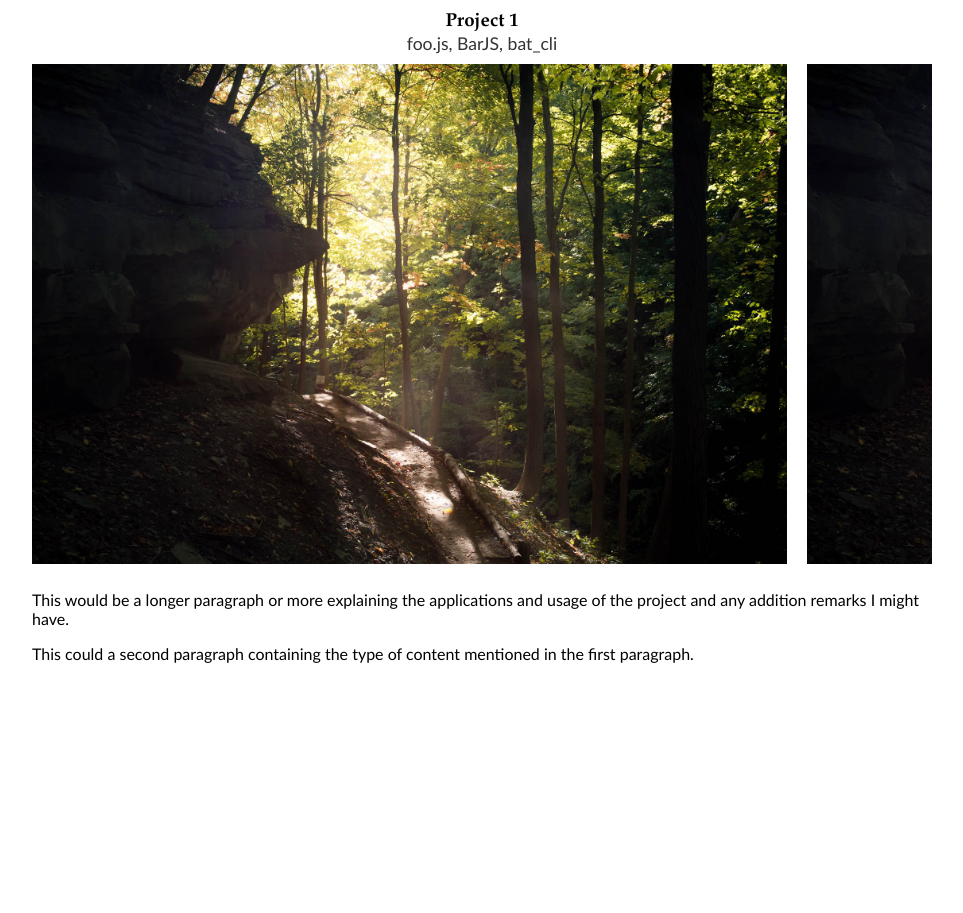
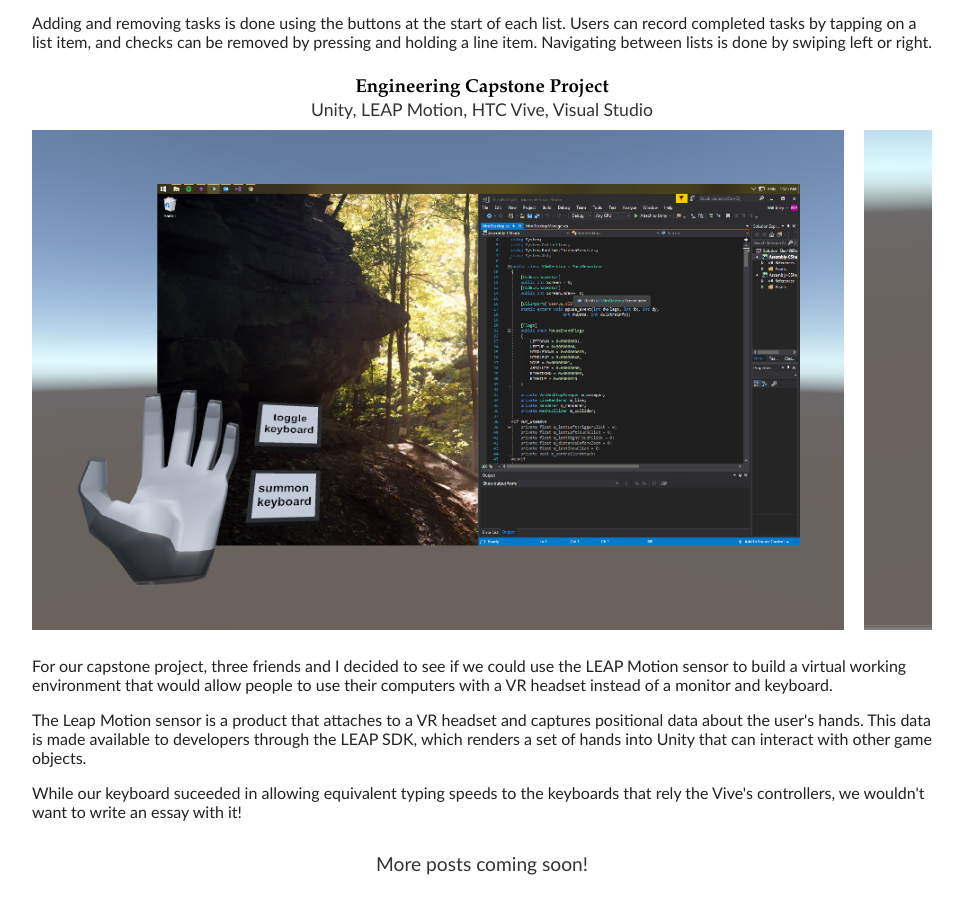
Before and after one commit to qwalley/qwalley.github.io, a plain HTML site: page index.html in a window 1280 px wide. Shown: the part 1195-2108 px from the top of the page, without its empty margins (158-1121 px from the left). Before the commit the page ends 1889 px from the top, so only its background shows below. Drawn offline with Linux system fonts and the light colour scheme.

Commit message:
added capstone project

```diff
--- a/index.html
+++ b/index.html
@@ -26,6 +26,9 @@
 		</div>
 	</div>
 	<div class="projects_list">
+		<span style="display: block; text-align: center; font-size: 1.2em; color: #333; padding: 10px 60px;">
+		I'll use this page to post projects that I completed at school and in my freetime, I'll also post about some of my hobbies.
+		</span>
 		<!-- container for project blocks -->
 		<h2 class="topic">Programming Projects</h2>
 		<div class="project_container">
@@ -54,14 +57,43 @@
 		</div>
 		<div class="project_container">
 			<!-- sample project block -->
+			<h3 class="project_title">Engineering Capstone Project</h3>
+			<span class="project_subtitle">Unity, LEAP Motion, HTC Vive, Visual Studio</span>
+			<div class="side_scroller">
+				<div class="side_scroller_content">
+					<!-- block to hold images -->
+					<img src="./images/capstone/hand menu.PNG" alt="hand menu">
+					<img src="./images/capstone/ourkeyboard.PNG" alt="keyboard prototype">
+					<img src="./images/capstone/unity.PNG" alt="unity environment">
+
+				</div>
+			</div>
+			<p>
+				For our capstone project, three friends and I decided to see if we could use the LEAP Motion sensor to build a virtual working environment that would allow people to use their computers with a VR headset instead of a monitor and keyboard.
+			</p>
+			<p>
+				The Leap Motion sensor is a product that attaches to a VR headset and captures positional data about the user's hands. This data is made available to developers through the LEAP SDK, which renders a set of hands into Unity that can interact with other game objects.
+			</p>
+			<p>
+				While our keyboard suceeded in allowing equivalent typing speeds to the keyboards that rely the Vive's controllers, we wouldn't want to write an essay with it!
+			</p>
+		</div>
+		<div style="margin-bottom: 60px;">
+			<span style="display: block; text-align: center; font-size: 1.2em; color: #333; padding: 10px 60px;">
+			More posts coming soon!
+			</span>
+		</div>
+		<div style="display: none;">
+		<div class="project_container">
+			<!-- sample project block -->
 			<h3 class="project_title">Project 1</h3>
 			<span class="project_subtitle">foo.js, BarJS, bat_cli</span>
 			<div class="side_scroller">
 				<div class="side_scroller_content">
 					<!-- block to hold images -->
-						<img src="./images/DSC_3083_small.jpg" alt="forest trail">
-						<img src="./images/DSC_3083_small.jpg" alt="forest trail">
-						<img src="./images/DSC_3083_small.jpg" alt="forest trail">
+					<img src="./images/DSC_3083_small.jpg" alt="forest trail">
+					<img src="./images/DSC_3083_small.jpg" alt="forest trail">
+					<img src="./images/DSC_3083_small.jpg" alt="forest trail">
 				</div>
 			</div>
 			<p>
@@ -71,6 +103,7 @@
 				This could a second paragraph containing the type of content mentioned in the first paragraph.
 			</p>
 		</div>
+		</div>
 	</div>
 </body>
 
--- a/main.css
+++ b/main.css
@@ -57,10 +57,17 @@ p.banner_text
 	padding-bottom: 3px;
 	margin-bottom: 15px;
 	margin-top: 20px;
+	font-family: Calibri;
+	font-weight: 400;
+
 }
 .project_container
 {
 	padding: 5px 0px;
+}
+.project_container p
+{
+	color: #222;
 }
 .project_title
 {
```
Also changed, not shown: images/capstone/hand menu.PNG (added), images/capstone/ourkeyboard.PNG (added), images/capstone/prototype2top.PNG (added), images/capstone/unity.PNG (added).
